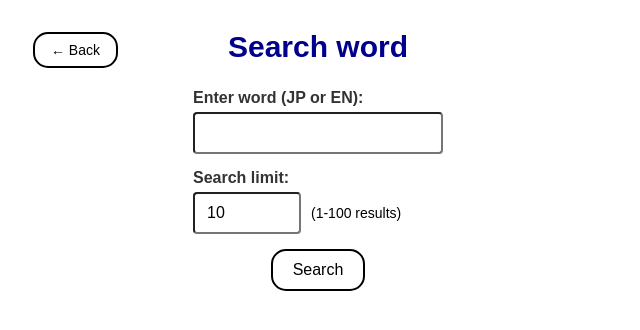
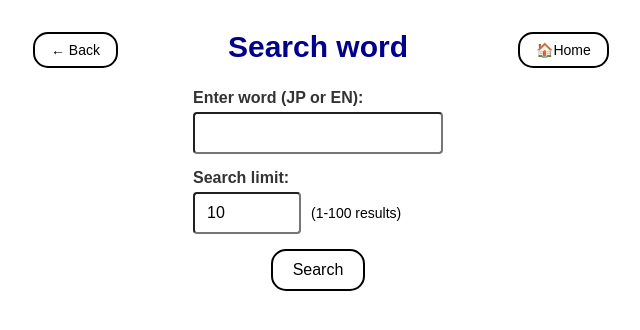
Before and after one commit to linanthon/jpapp2, a Flask app: page /v1/view/search-word in a window 1280 px wide. Shown: the top 330 px of the page, without its empty margins (322-962 px from the left). Run offline with Flask 3, Linux system fonts and the light colour scheme.

Commit message:
add home button

```diff
--- a/app/web/static/base.js
+++ b/app/web/static/base.js
@@ -1,39 +1,3 @@
-// Check and save page path when page first loads in
-// To assist "Back" button return to the previous page and
-// not stuck with previous query param of the same page
-// window.addEventListener('DOMContentLoaded', function() {
-//     const currentPath = window.location.pathname;
-//     const currentSearch = window.location.search;
-//     const previousPath = sessionStorage.getItem('previousPath');
-//     const previousSearch = sessionStorage.getItem('previousSearch');
-
-//     // If path changed (not query params) -> "real" navigation
-//     if (previousPath && previousPath !== currentPath && previousPath.length < currentPath.length) {
-//         sessionStorage.setItem('realPreviousPage', previousPath + previousSearch);
-//     }
-
-//     // Save current for next navigation
-//     sessionStorage.setItem('previousPath', currentPath);
-//     sessionStorage.setItem('previousSearch', currentSearch);
-// });
-
-// To be called by pressing "back button"
-// Return to the previous page from hardcoded mapping
-// function goBack() {
-    // const realPrevious = sessionStorage.getItem('realPreviousPage');
-
-    // if (realPrevious) {
-    //     // Remove `realPreviousPage` if going back this way, if in need of go back after this
-    //     // it'll just use the history.back()
-    //     sessionStorage.removeItem('realPreviousPage');
-    //     window.location.href = realPrevious;
-    // } else if (document.referrer && document.referrer.includes(window.location.host)) {
-    //     history.back();
-    // } else {
-    // window.location.href = getParentPage();
-    // }
-// }
-
 // Save the previous page url and params, note that this will run when exiting the page
 // So the previous value will get updated into the current page before the back button worked
 // -> we need to save the previous of previous to work correctly
@@ -82,5 +46,9 @@ function getParentPage() {
 
     if (path.startsWith(urlPrefix + '/view/')) return urlPrefix + '/view';
 
-    return urlPrefix + '';
+    return urlPrefix;
 }
+
+function goHome() {
+    window.location.href = document.documentElement.getAttribute('data-url-prefix');
+}
--- a/app/web/static/css/style_common.css
+++ b/app/web/static/css/style_common.css
@@ -53,10 +53,24 @@ h2 {
   font-size: 14px;
 }
 
+.home-btn {
+  position: absolute;
+  left: calc(50% + 200px);
+  top: 30%;
+  transform: translateY(-50%);
+
+  padding: 8px 16px;
+  font-size: 14px;
+}
+
 @media (max-width: 520px) {
   .back-btn {
     right: auto;
     left: 12px;
+  }
+  .home-btn {
+    left: auto;
+    right: 12px;
   }
   .header-container .centered-group {
     right: 50%;
--- a/app/web/static/view.js
+++ b/app/web/static/view.js
@@ -45,7 +45,7 @@ async function handleViewSubmit(form, noticeId, showResId) {
       showResult.style.display = "block";
       showResult.innerHTML = "<h3>Search Results:</h3><ul>" +
         data.results.map(w => `<li>
-            <a href="${bpPrefix}/view/word/${encodeURIComponent(w.word)}">
+            <a href="${bpPrefix}/view/word/${w.word_id}">
               <strong>${w.word}</strong>
             </a>
             (${w.spelling}) — ${w.senses}
--- a/app/web/templates/insert/insert.html
+++ b/app/web/templates/insert/insert.html
@@ -11,6 +11,7 @@
   <div class="header-container">
     <button class="back-btn" onclick="goBack()">← Back</button>
     <h2>Insert</h2>
+    <button class="home-btn" onclick="goHome()">🏠Home</button>
   </div>
 
   <!-- Choose file -->
--- a/app/web/templates/view/book/view_books.html
+++ b/app/web/templates/view/book/view_books.html
@@ -12,6 +12,7 @@
   <div class="header-container">
     <button class="back-btn" onclick="goBack()">← Back</button>
     <h2>View books</h2>
+    <button class="home-btn" onclick="goHome()">🏠Home</button>
   </div>
 
   <!-- Filters: JLPT dropdown + starred checkbox (auto-submit on change) -->
--- a/app/web/templates/view/book/view_specific_book.html
+++ b/app/web/templates/view/book/view_specific_book.html
@@ -11,6 +11,7 @@
   <div class="header-container">
     <button class="back-btn" onclick="goBack()">← Back</button>
     <h2>View book</h2>
+    <button class="home-btn" onclick="goHome()">🏠Home</button>
   </div>
 
   <div class="book-detail">
--- a/app/web/templates/view/view.html
+++ b/app/web/templates/view/view.html
@@ -9,6 +9,7 @@
   <div class="header-container">
     <button class="back-btn" onclick="goBack()">← Back</button>
     <h2>View</h2>
+    <button class="home-btn" onclick="goHome()">🏠Home</button>
   </div>
 
   <form method="GET" action="{{ url_for('main_ep.search_word') }}">
--- a/app/web/templates/view/word/search_word.html
+++ b/app/web/templates/view/word/search_word.html
@@ -11,6 +11,7 @@
   <div class="header-container">
     <button class="back-btn" onclick="goBack()">← Back</button>
     <h2>Search word</h2>
+    <button class="home-btn" onclick="goHome()">🏠Home</button>
   </div>
 
 	<!-- Search bar -->
--- a/app/web/templates/view/word/view_words.html
+++ b/app/web/templates/view/word/view_words.html
@@ -11,6 +11,7 @@
   <div class="header-container">
     <button class="back-btn" onclick="goBack()">← Back</button>
     <h2>View words</h2>
+    <button class="home-btn" onclick="goHome()">🏠Home</button>
   </div>
 
   <!-- Filters: JLPT dropdown + starred checkbox (auto-submit on change) -->
--- a/overview.txt
+++ b/overview.txt
@@ -157,4 +157,4 @@ Process:
 - implement more advance functions
 
 TODO:
-- Fix bug star filter in view books not working as intended
+- quiz
```
Also changed, not shown: app/web/templates/view/word/view_specific_word.html (+1 -16 lines).
